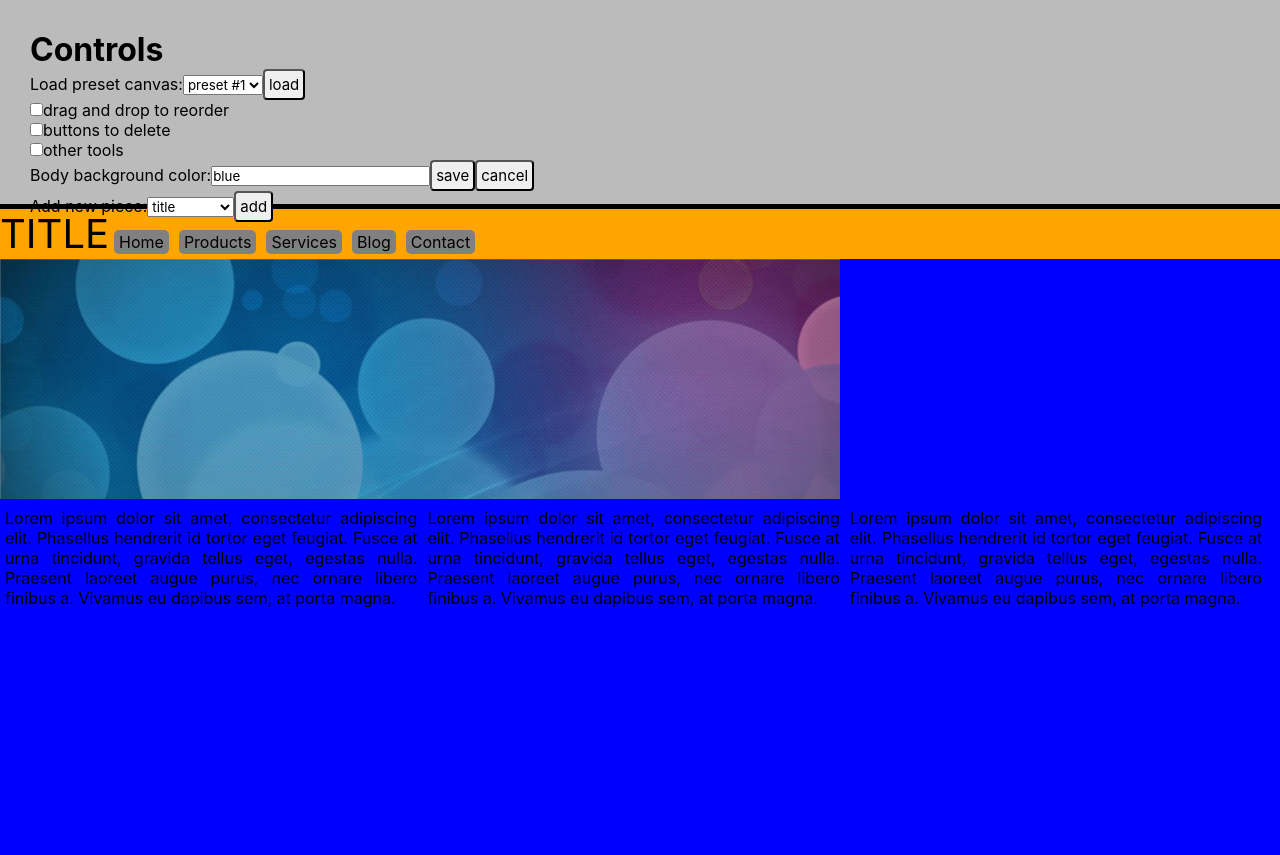
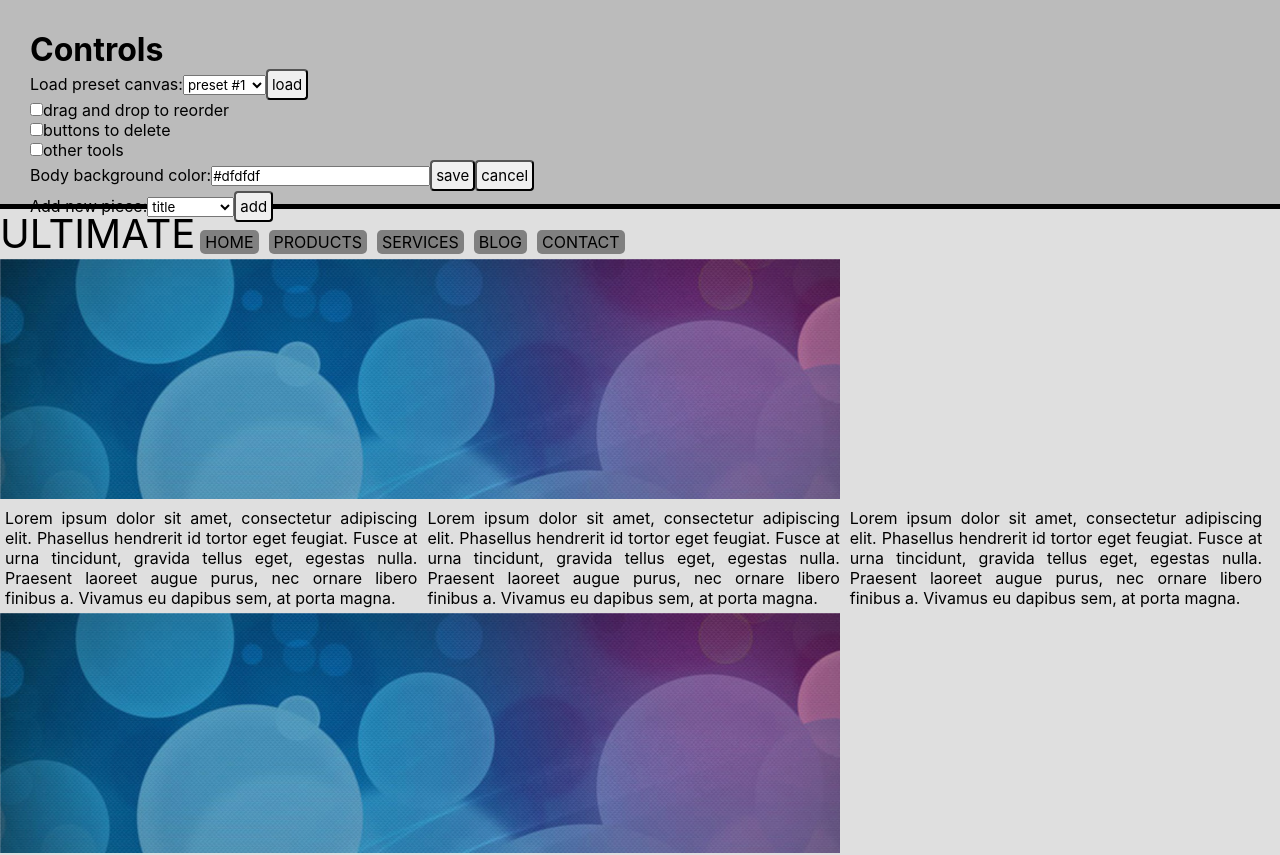
Before and after one commit to bananno/designer, a React (Create React App) app: page / in a window 1280 px wide. Shown: the top 855 px of the page. Built offline with nearby package versions, Linux system fonts and the light colour scheme.

Commit message:
Add more presets to the list

```diff
--- a/src/constants/presets.js
+++ b/src/constants/presets.js
@@ -2,15 +2,80 @@
 const presets = [];
 
 presets.push({
-  bodyBackgroundColor: 'blue',
+  bodyBackgroundColor: '#dfdfdf',
+  pieces: [
+    { type: 'section' },
+    { type: 'title', text: 'ULTIMATE' },
+    { type: 'navigation', items: ['HOME', 'PRODUCTS', 'SERVICES', 'BLOG', 'CONTACT'] },
+    { type: 'section' },
+    { type: 'banner', image: 'bannerbg1' },
+    { type: 'section' },
+    { type: 'content' },
+    { type: 'content' },
+    { type: 'content' },
+    { type: 'section' },
+    { type: 'banner', image: 'bannerbg1' },
+    { type: 'banner', image: 'bannerbg1' },
+    { type: 'banner', image: 'bannerbg1' },
+    { type: 'section', backgroundColor: '#ccc' },
+    { type: 'content', text: 'copyright bla bla' },
+  ],
+});
+
+presets.push({
+  bodyBackgroundColor: 'white',
   pieces: [
     { type: 'section', backgroundColor: 'orange' },
-    { type: 'title' },
-    { type: 'navigation', items: ['Home', 'Products', 'Services', 'Blog', 'Contact'] },
+    { type: 'title', text: 'TITLE HERE' },
+    { type: 'navigation', items: ['HOME', 'ABOUT', 'SERVICES', 'CONTACT'] },
     { type: 'section' },
     { type: 'banner' },
+    { type: 'section', backgroundColor: '#dfdfdf' },
+    { type: 'content' },
+    { type: 'content' },
+    { type: 'content' },
+    { type: 'content' },
+    { type: 'section', backgroundColor: 'orange' },
+    { type: 'navigation', items: ['HOME', 'ABOUT', 'SERVICES', 'CONTACT'] },
+    { type: 'section', backgroundColor: '#ccc' },
+    { type: 'content', text: 'copyright bla bla' },
+  ],
+});
+
+presets.push({
+  bodyBackgroundColor: '#dfdfdf',
+  pieces: [
+    { type: 'section' },
+    { type: 'title', text: 'BIZZ.TARGET' },
+    { type: 'navigation', items: ['Home', 'Marketing', 'Careers', 'Service', 'Contact'] },
+    { type: 'section', backgroundColor: 'gray' },
+    { type: 'banner' },
+    { type: 'section', backgroundColor: 'gray' },
+    { type: 'content' },
+    { type: 'content' },
+    { type: 'content' },
+    { type: 'content' },
     { type: 'section' },
     { type: 'content' },
+    { type: 'content' },
+  ],
+});
+
+presets.push({
+  bodyBackgroundColor: '#6a778c',
+  pieces: [
+    { type: 'section', backgroundColor: '#b1bcce' },
+    { type: 'title', text: 'Design' },
+    { type: 'title', text: 'Studio' },
+    { type: 'navigation', items: ['home', 'blog', 'about', 'contact'] },
+
+    { type: 'section', backgroundColor: '#333' },
+    { type: 'title', text: 'Let us design for you' },
+    { type: 'section', backgroundColor: '#333' },
+    { type: 'content' },
+    { type: 'section', backgroundColor: '#333' },
+    { type: 'navigation', items: ['Portfolio', 'Services', 'Testimonials'] },
+    { type: 'section' },
     { type: 'content' },
     { type: 'content' },
   ],
```
